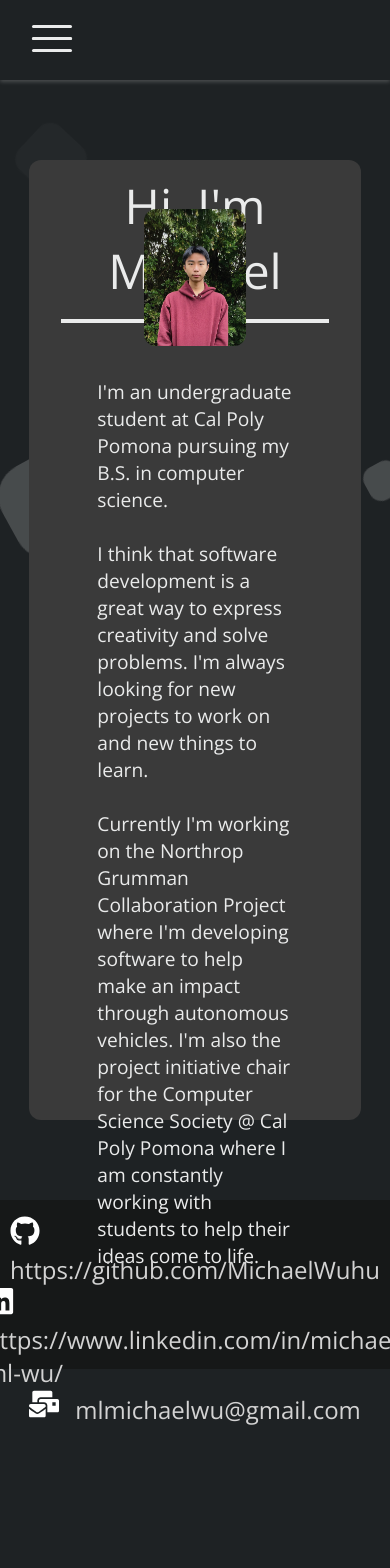
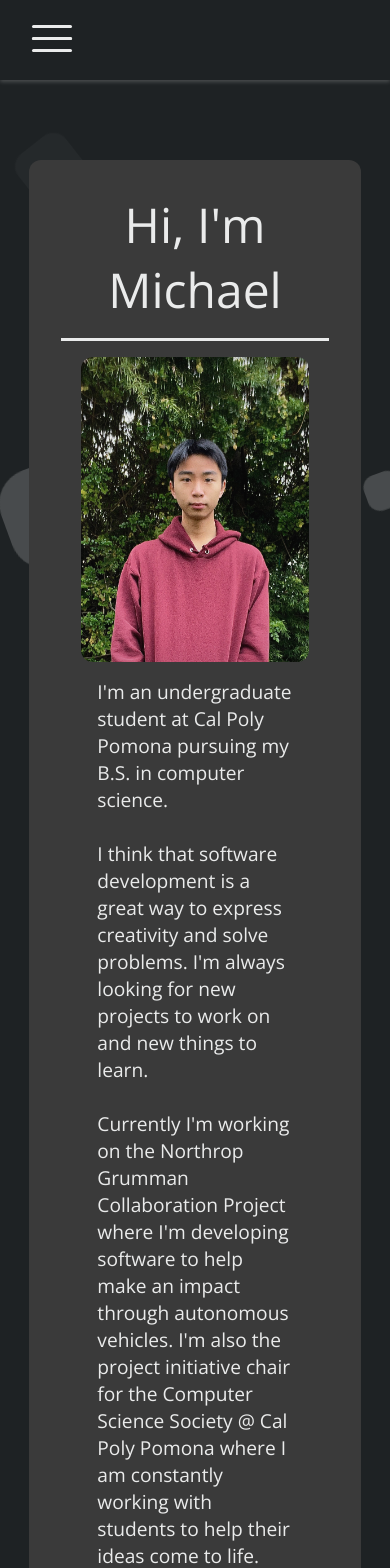
Before and after one commit to MichaelWuhu/MichaelWuhu.github.io, a React (Create React App) app: page / in a window 390 px wide. Shown: the top 1568 px of the page. Before the commit the page ends 1426 px from the top, so only its background shows below. Built offline with nearby package versions, Linux system fonts and the light colour scheme.

Commit message:
Not main (#6)
* fix: responsiveness for footer and homepage

```diff
--- a/src/components/Footer.js
+++ b/src/components/Footer.js
@@ -1,11 +1,7 @@
 import "../styles/Footer.css";
 
 import React from "react";
-import {
-  FaGithub,
-  FaLinkedin,
-  FaMailBulk,
-} from "react-icons/fa";
+import { FaGithub, FaLinkedin, FaMailBulk } from "react-icons/fa";
 
 const Footer = () => {
   return (
@@ -16,8 +12,11 @@
             target="_blank"
             rel="noreferrer"
           >
-          <FaGithub size={30} style={{ color: "white", marginRight: "1rem" }} />
-          https://github.com/MichaelWuhu
+            <FaGithub
+              size={30}
+              style={{ color: "white", marginRight: "1rem" }}
+            />
+            <p>https://github.com/MichaelWuhu</p>
           </a>
         </div>
         <div className="linkedin">
@@ -30,12 +29,15 @@
               size={30}
               style={{ color: "white", marginRight: "1rem" }}
             />
-          https://www.linkedin.com/in/michael-ml-wu/
+            <p>https://www.linkedin.com/in/michael-ml-wu/</p>
           </a>
         </div>
         <div className="email">
-        <FaMailBulk size={30} style={{ color: "white", marginRight: "1rem" }} />
-        mlmichaelwu@gmail.com
+          <FaMailBulk
+            size={30}
+            style={{ color: "white", marginRight: "1rem" }}
+          />
+          <p>mlmichaelwu@gmail.com</p>
         </div>
     </div>
   );
--- a/src/styles/Footer.css
+++ b/src/styles/Footer.css
@@ -13,4 +13,42 @@
 
 .footer a {
   color: lightgray;
+  display: flex;
+  flex-direction: row;
 }
+
+/* .github {
+  display: flex;
+  flex-direction: row;
+  justify-content: center;
+}
+
+.linkedin {
+  display: flex;
+  flex-direction: row;
+  justify-content: center;
+}
+*/
+
+.email {
+  display: flex;
+  flex-direction: row;
+  justify-content: center;
+}
+
+@media (max-width: 1200px) {
+  .footer {
+    font-size: 1rem;
+  }
+}
+
+@media (max-width: 700px) {
+  .footer {
+    flex-direction: row;
+    justify-content: center;
+  }
+
+  .footer p {
+    display: none;
+  }
+}
--- a/src/styles/Home.css
+++ b/src/styles/Home.css
@@ -15,7 +15,7 @@
   justify-content: center;
   align-items: center;
   margin: 5rem 0;
-  padding: 2rem 2rem 0;
+  padding: 2rem;
   border-radius: 12px;
   max-width: 70rem;
   background-color: rgb(58, 58, 58);
@@ -34,7 +34,7 @@
   width: 100%;
   height: 0.2rem;
   background-color: var(--text);
-  margin-top: 1rem;
+  margin: 1rem 0;
 }
 
 .pfp-container {
@@ -56,11 +56,12 @@
   display: flex;
   flex-direction: row;
   font-size: larger;
-  height: 40rem;
+  /* height: 40rem; */
   justify-content: center;
   align-items: flex-start;
-  margin: 2rem 0;
+  /* margin: 2rem 0; */
   background-color: transparent;
+  /* background-color: red; */
 }
 
 .description-container p {
@@ -70,9 +71,9 @@
 
 @media (max-width: 1200px) {
   .content-container {
+    /* display: flex; */
     width: 85%;
-    height: 60rem;
-    padding: 0 2rem 5rem;
+    /* padding: 1rem 2rem */
   }
 
   .content-container h1 {
@@ -80,8 +81,8 @@
   }
 
   .pfp-container {
-    margin: 8rem 0 1rem;
-    width: 45%;
+    /* margin: 8rem 0 1rem; */
+    /* width: 45%; */
   }
 
   .description-container {
```
Also changed, not shown: src/routes/Home.js (+2 -21 lines). Lines whose indentation alone changed are shown as unchanged.
